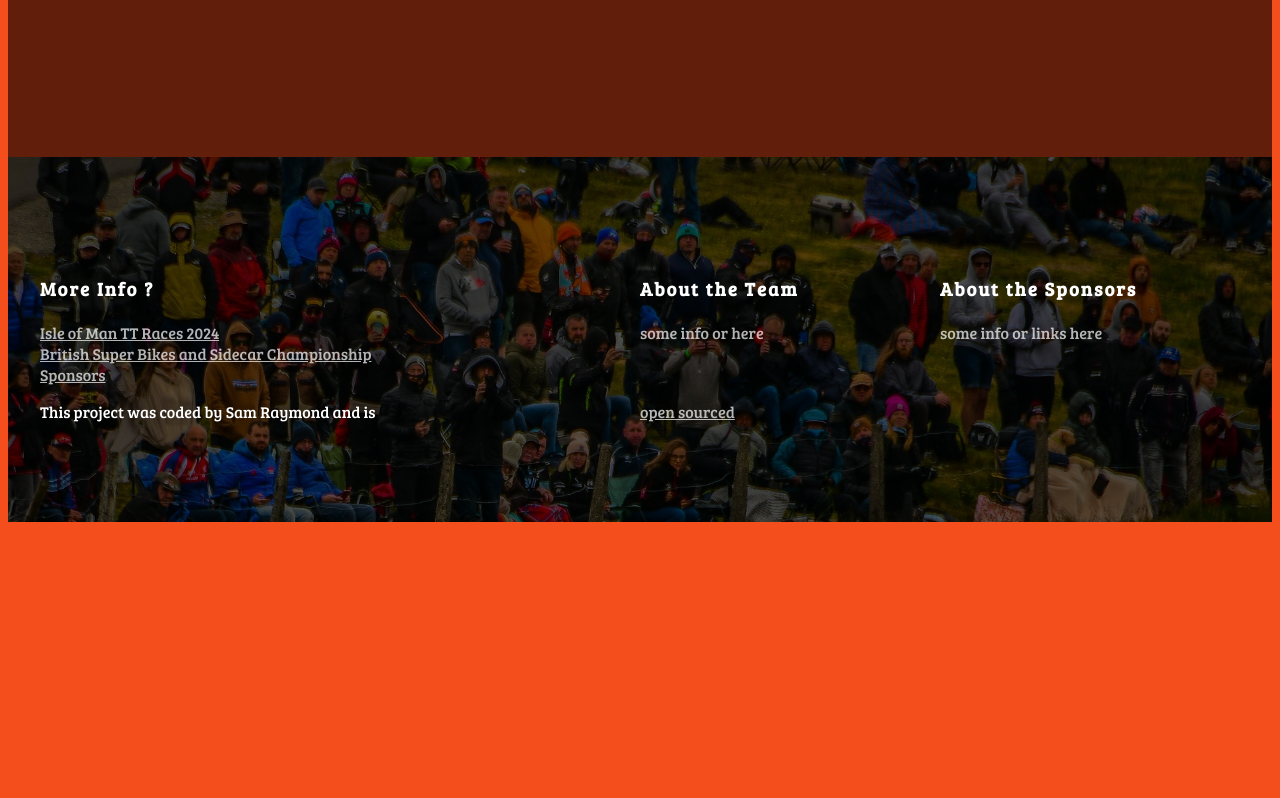
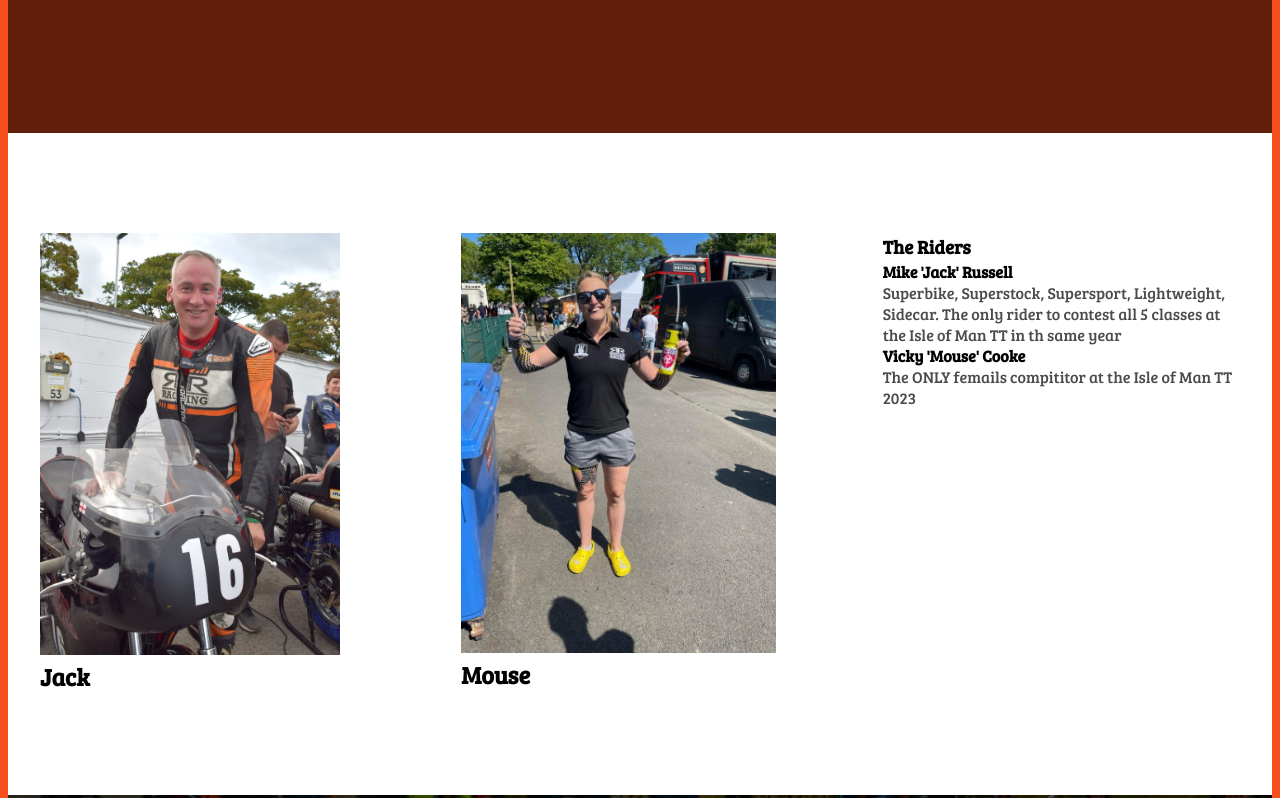
Before and after one commit to sam-apps-craft/International-Road-Racing-Team-Russell-Road-Racing, a plain HTML site: page index.html in a window 1280 px wide. Shown: the part 780-1578 px from the top of the page. Before the commit the page ends 1310 px from the top, so only its background shows below. Drawn offline with Linux system fonts and the light colour scheme.

Commit message:
Added main section

```diff
--- a/index.html
+++ b/index.html
@@ -22,8 +22,36 @@
         <h2>International Motorcyle Racing Team</h2>
         <a href="#learnmore">Learn More</a>
       </header>
+
+      <main>
+        <section class="grid grid-3-columns">
+          <div>
+            <img src="images/Jack2.jpg"
+            width="300px"
+            alt="Mike Russel Photo"
+            class="img-responsive"
+            />
+            <h2>Jack</h2>
+          </div>
+          <div>
+            <img src="images/Vick.jpg" width="315px" alt="Mike Russel Photo" />
+            <h2>Mouse</h2>
+          </div>
+          <div>
+            <h3>The Riders</h3>
+            <h4>Mike 'Jack' Russell</h4>
+            <p>
+              Superbike, Superstock, Supersport, Lightweight, Sidecar. The only
+              rider to contest all 5 classes at the Isle of Man TT in th same
+              year
+            </p>
+            <h4>Vicky 'Mouse' Cooke</h4>
+            <p>The ONLY femails compititor at the Isle of Man TT 2023</p>
+          </div>
+        </section>
+      </main>
       <footer>
-        <section class="grid">
+        <section class="grid grid-3-columns">
           <div>
             <h3>More Info ?</h3>
             <ul>
@@ -46,18 +74,40 @@
                   href="https://britishsidecarchampionship.co.uk/bsb-and-sidecars-in-2024/"
                   target="_blank"
                   >Sponsors</a
-              ></li>
+                >
+              </li>
             </ul>
           </div>
           <div>
             <h3>About the Team</h3>
-          <p>some info or here</p>
+            <p>
+              Lorem Ipsum is simply dummy text of the printing and typesetting
+              industry. Lorem Ipsum has been the industry's standard dummy text
+              ever since the 1500s, when an unknown printer took a galley of
+              type and scrambled it to make a type specimen book. It has
+              survived not only five centuries, but also the leap into
+              electronic typesetting, remaining essentially unchanged. It was
+              popularised in the 1960s with the release of Letraset sheets
+              containing Lorem Ipsum passages, and more recently with desktop
+              publishing software like Aldus PageMaker including versions of
+              Lorem Ipsum.
+            </p>
           </div>
           <div>
             <h3>About the Sponsors</h3>
-          <p>some info or links here</p>
+            <p>
+              Lorem Ipsum is simply dummy text of the printing and typesetting
+              industry. Lorem Ipsum has been the industry's standard dummy text
+              ever since the 1500s, when an unknown printer took a galley of
+              type and scrambled it to make a type specimen book. It has
+              survived not only five centuries, but also the leap into
+              electronic typesetting, remaining essentially unchanged. It was
+              popularised in the 1960s with the release of Letraset sheets
+              containing Lorem Ipsum passages, and more recently with desktop
+              publishing software like Aldus PageMaker including versions of
+              Lorem Ipsum.
+            </p>
           </div>
-
 
           This project was coded by Sam Raymond and is
           <a
@@ -66,7 +116,6 @@
           >
             open sourced</a
           >
-
         </section>
       </footer>
     </div>
--- a/src/styles.css
+++ b/src/styles.css
@@ -9,12 +9,25 @@ body {
 }
 .grid {
   display: grid;
-  grid-template-columns: 4fr 2fr 2fr;
+
+  grid-gap: 64px;
 }
 
+.grid-2-columns {
+  grid-template-columns: 1fr 4fr;
+}
+
+.grid-3-columns {
+  grid-template-columns: 2fr 2fr 2fr;
+
+}
+.img-responsive{
+    max-width: 100%;
+}
 section {
   max-width: 1200px;
   margin: 0 auto;
+  padding: 100px 0;
 }
 a {
   color: white;
@@ -61,13 +74,25 @@ header h3 {
   letter-spacing: 3px;
 }
 
+main {
+  background-color: white;
+}
+main p {
+  opacity: 0.7;
+}
+main h2,
+h3,
+h4,
+p {
+  margin: 0;
+}
+
 footer {
   color: white;
   background-image: linear-gradient(rgba(0, 0, 0, 0.6), rgba(0, 0, 0, 0.6)),
     url(../images/IOM\ 1.jpg);
   background-repeat: no-repeat;
   background-size: cover;
-  padding: 100px 0;
 }
 footer h3 {
   letter-spacing: 2px;
@@ -118,6 +143,19 @@ footer ul {
     padding: 0;
     display: inline-block;
   }
+
+  .grid {
+    grid-template-columns: 1fr;
+    grid-gap: 32px;
+
+  }
+.section{
+    padding: 30px;
+
+
+}
+
+  }
   footer {
     padding: 0px;
   }
```
Also changed, not shown: images/Jack.jpg (added), images/Jack2.jpg (added), images/Vick 2.jpg (added), images/Vick.jpg (added). Lines whose indentation alone changed are shown as unchanged.
